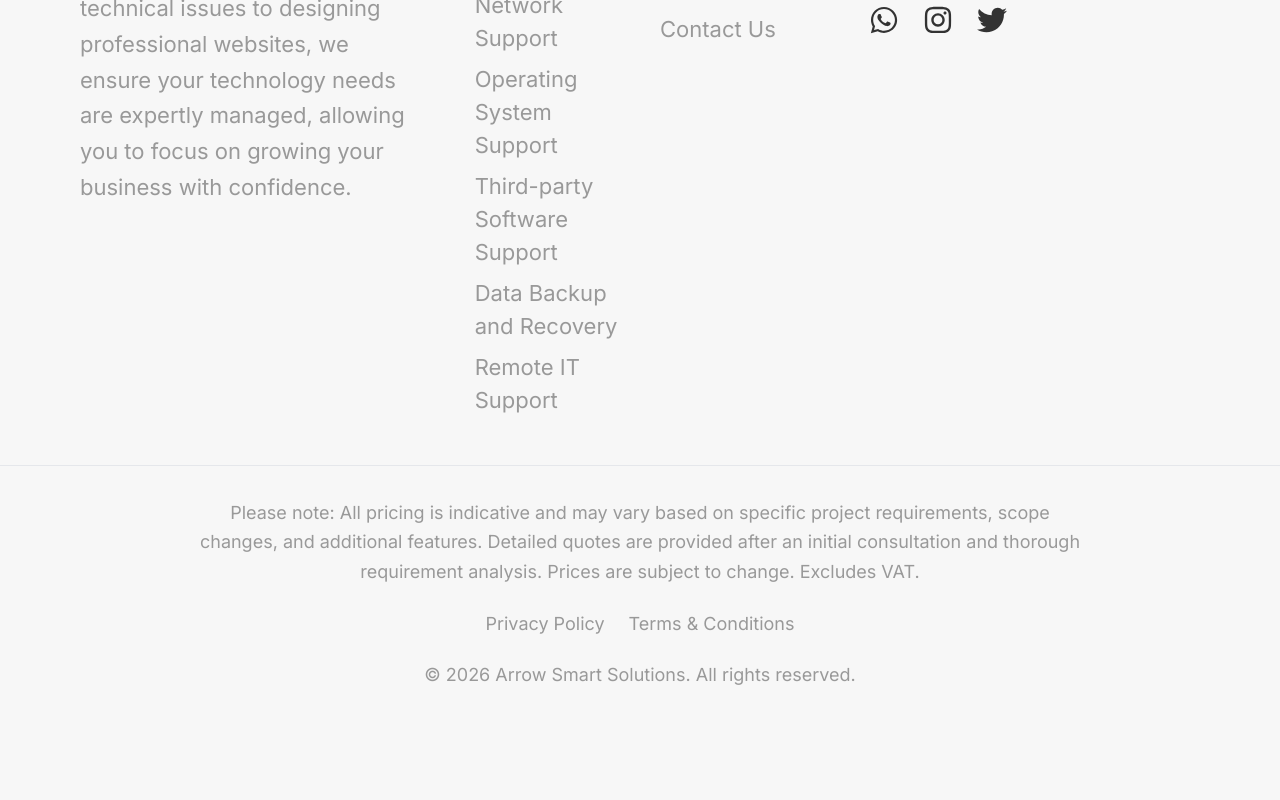
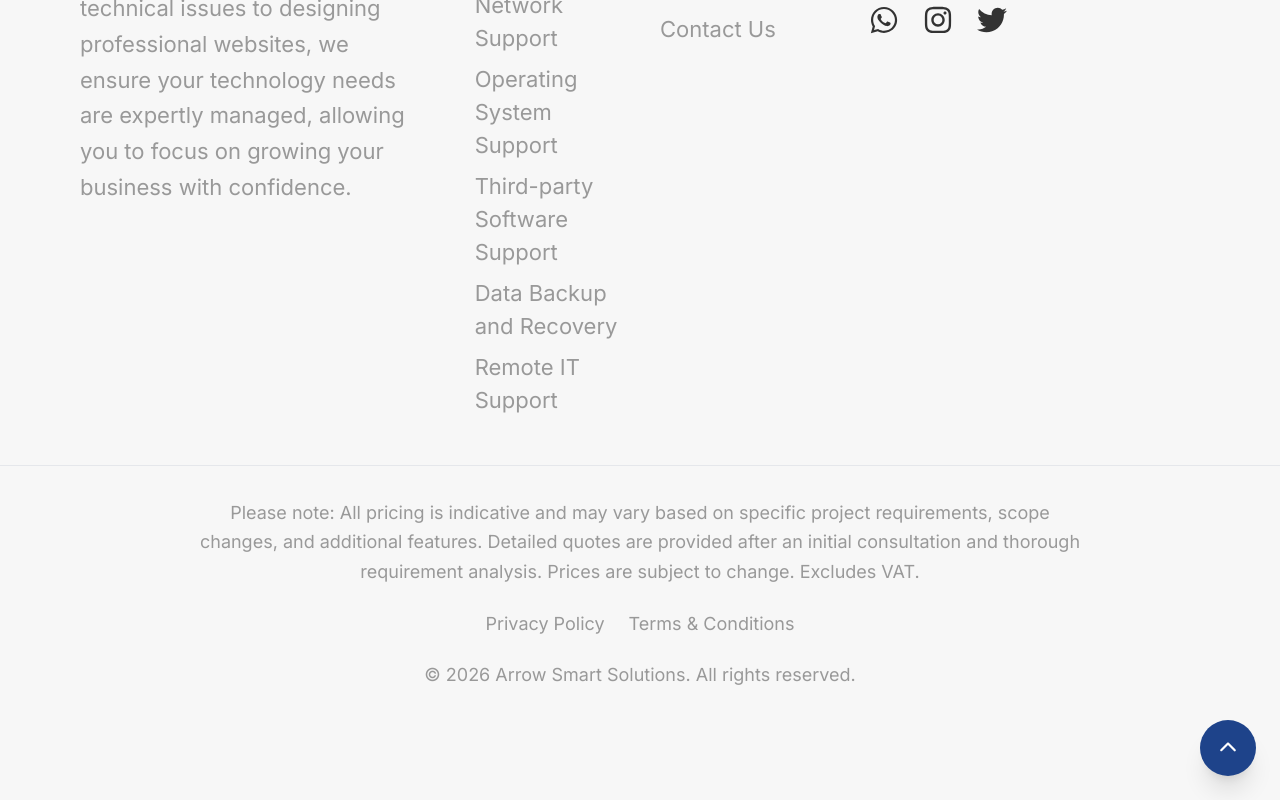
Before and after one commit to ArrowSmartSolutions/ArrowSmartSolutions, a React (Vite) app: page /support-plan/1 in a window 1280 px wide. Shown: the part 733-1533 px from the top of the page. Built offline with nearby package versions, Linux system fonts and the light colour scheme.

Commit message:
Added stylings for consistancy

```diff
--- a/src/components/Footer/Footer.jsx
+++ b/src/components/Footer/Footer.jsx
@@ -7,7 +7,7 @@ import { Link } from 'react-router-dom';
 
 const Footer = () => {
   return (
-    <footer className='py-8 sm:py-12 md:py-16 lg:py-20 xl:py-28 bg-[#f7f7f7]'>
+    <footer className='relative py-8 sm:py-12 md:py-16 lg:py-20 xl:py-28 bg-[#f7f7f7]'>
         <motion.div
         initial={{opacity: 0, y:50}}
         whileInView={{opacity:1, y:0}}
@@ -131,6 +131,17 @@ const Footer = () => {
                         <p className='text-xs sm:text-sm md:text-base font-medium'>© 2026 Arrow Smart Solutions. All rights reserved.</p>
                     </div>
                 </div>
+                <motion.button
+                  aria-label="Scroll to top"
+                  onClick={() => window.scrollTo({ top: 0, behavior: 'smooth' })}
+                  initial={{ opacity: 0, y: 10 }}
+                  whileInView={{ opacity: 1, y: 0 }}
+                  whileHover={{ scale: 1.05 }}
+                  whileTap={{ scale: 0.95 }}
+                  className='absolute right-6 bottom-6 flex items-center justify-center w-12 h-12 sm:w-14 sm:h-14 rounded-full bg-primary text-white shadow-xl hover:shadow-2xl transition-transform duration-200 focus:outline-none focus:ring-2 focus:ring-primary/30'
+                >
+                  <FaChevronUp className='text-sm sm:text-base' />
+                </motion.button>
     </footer>
   )
 }
--- a/src/components/Navbar/Navbar.jsx
+++ b/src/components/Navbar/Navbar.jsx
@@ -55,14 +55,27 @@ const navigate = useNavigate();
        className='py-3 sm:py-4 md:py-5 lg:py-6 px-4 sm:px-6 md:px-8 lg:px-12 xl:px-16 flex justify-between items-center fixed z-50 bg-light bg-opacity-50 backdrop-blur-md w-screen overflow-x-hidden'>
       {/*Logo section*/}
       <div className='flex flex-row items-center gap-2 sm:gap-2.5 md:gap-3 lg:gap-4 my-auto'>
-        <div className='w-7 h-7 sm:w-8 sm:h-8 md:w-9 md:h-9 lg:w-10 lg:h-10 rounded-full bg-secondary'>
+      <div className='w-7 h-7 sm:w-8 sm:h-8 md:w-9 md:h-9 lg:w-10 lg:h-10 rounded-full bg-secondary'>
           <div>
             <div className='flex flex-col items-center justify-center m-auto pt-2'>
              <FaChevronUp className='text-white flex items-center my-auto justify-center m-auto text-xs sm:text-sm md:text-base'/>
             </div>
           </div>
         </div>
-        <h1 className='font-bold my-auto text-sm sm:text-base md:text-xl lg:text-2xl xl:text-3xl whitespace-nowrap'>Arrow Smart Solutions</h1>
+        <button
+          type="button"
+          aria-label="Go to home"
+          onClick={() => {
+            if (location.pathname !== '/') {
+              navigate('/');
+            } else {
+              window.scrollTo({ top: 0, behavior: 'smooth' });
+            }
+          }}
+          className='font-bold my-auto text-sm sm:text-base md:text-xl lg:text-2xl xl:text-3xl whitespace-nowrap'
+        >
+          Arrow Smart Solutions
+        </button>
       </div>
       {/*Menu section*/}
       <div className='hidden lg:block'>
--- a/src/components/Services/Services.jsx
+++ b/src/components/Services/Services.jsx
@@ -68,8 +68,10 @@ const Card = ({ pkg, isHovered, isSelected, onHover, onHoverEnd, onSelect, onNav
       }
     }}
   >
-    <div className={`text-base md:text-lg lg:text-xl font-semibold ${isSelected || isHovered ? 'text-white' : 'text-dark'}`}>{pkg.title}</div>
-    <div className={`mt-3 md:mt-4 text-2xl md:text-3xl font-bold ${isSelected || isHovered ? 'text-white' : 'text-dark'}`}>{pkg.price}</div>
+    <div>
+      <div className={`text-base md:text-lg lg:text-xl font-semibold ${isSelected || isHovered ? 'text-white' : 'text-dark'}`}>{pkg.title}</div>
+      <div className={`mt-2 text-sm font-bold ${isSelected || isHovered ? 'text-white' : 'text-dark'}`}>{pkg.price}</div>
+    </div>
     <ul className='mt-4 space-y-2'>
       {pkg.details.map((d) => (
         <li key={d} className='flex items-start gap-2'>
--- a/src/components/Support/Support.jsx
+++ b/src/components/Support/Support.jsx
@@ -63,8 +63,10 @@ const PlanCard = ({ plan, isHovered, isSelected, onHover, onHoverEnd, onSelect,
       }
     }}
   >
-    <div className={`text-base md:text-lg lg:text-xl font-semibold ${isSelected || isHovered ? 'text-white' : 'text-dark'}`}>{plan.title}</div>
-    <div className={`mt-2 md:mt-3 text-xl md:text-2xl lg:text-3xl font-bold ${isSelected || isHovered ? 'text-white' : 'text-secondary'}`}>{plan.price}</div>
+    <div>
+      <div className={`text-base md:text-lg lg:text-xl font-semibold ${isSelected || isHovered ? 'text-white' : 'text-dark'}`}>{plan.title}</div>
+      <div className={`mt-2 text-sm font-bold ${isSelected || isHovered ? 'text-white' : 'text-secondary'}`}>{plan.price}</div>
+    </div>
     <ul className='mt-4 space-y-2'>
       {plan.bullets.map((b) => (
         <li key={b} className='flex items-start gap-2'>
--- a/src/components/WhyPartner/WhyPartner.jsx
+++ b/src/components/WhyPartner/WhyPartner.jsx
@@ -1,12 +1,12 @@
 import React from 'react';
 import { HiOutlineLightBulb } from 'react-icons/hi';
-import { GiMapleLeaf } from 'react-icons/gi';
+import { GiAfrica } from 'react-icons/gi';
 import { BiTrendingUp } from 'react-icons/bi';
 import { FiLock } from 'react-icons/fi';
 
 const items = [
   { id: 1, title: 'Innovative Solutions', body: 'We bring fresh perspectives and cutting-edge technologies to every project, ensuring your digital presence stands out.', icon: <HiOutlineLightBulb className='text-primary text-2xl'/> },
-  { id: 2, title: 'Local Expertise', body: 'Based in South Africa, we understand the local market dynamics, tailoring solutions that resonate with your audience.', icon: <GiMapleLeaf className='text-primary text-2xl'/> },
+  { id: 2, title: 'Local Expertise', body: 'Based in South Africa, we understand the local market dynamics, tailoring solutions that resonate with your audience.', icon: <GiAfrica className='text-primary text-2xl'/> },
   { id: 3, title: 'Scalable Growth', body: 'Our architectures are built for the future, designed to scale with your business as you expand and evolve.', icon: <BiTrendingUp className='text-primary text-2xl'/> },
   { id: 4, title: 'Transparent Process', body: 'From concept to launch, we maintain clear communication and provide regular updates, keeping you in the loop every step of the way.', icon: <FiLock className='text-primary text-2xl'/> },
 ];
```
